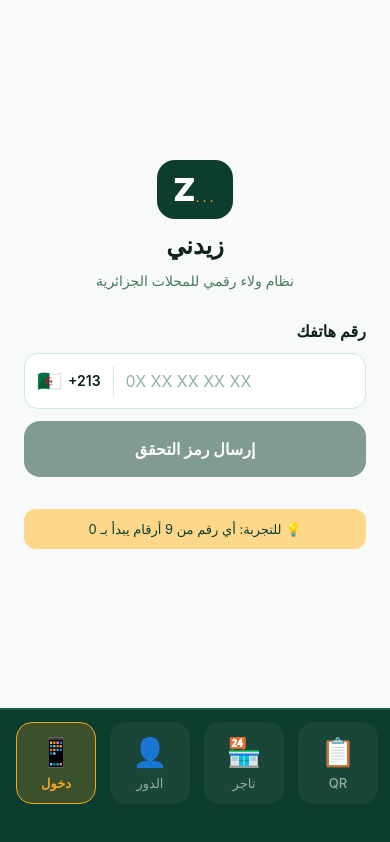
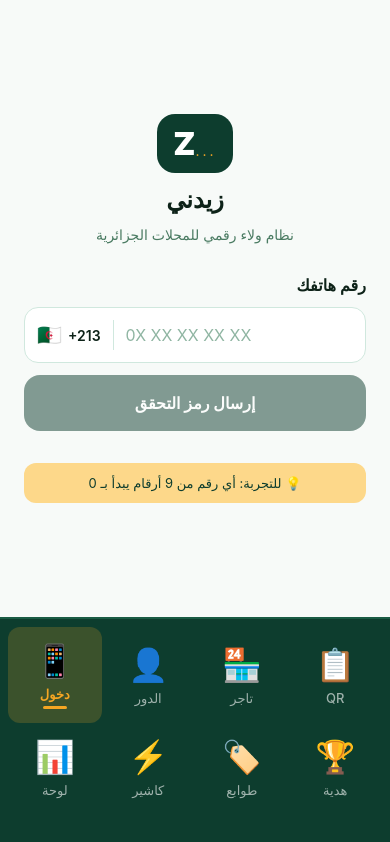
Before and after one commit to AbouSaad22/zidme-app, a React Native app: screen / in a window 390 px wide. Built offline with nearby package versions, Linux system fonts and the light colour scheme.

Commit message:
Nav bar: 4x2 grid layout, large icons 32px, text 13px

```diff
--- a/App.js
+++ b/App.js
@@ -1098,24 +1098,22 @@ export default function App() {
   return (
     <View style={{ flex: 1 }}>
       {screens[screen] || screens['PhoneLogin']}
-      {/* Nav Bar */}
-      <View style={{ backgroundColor: C.primary, borderTopWidth: 2, borderTopColor: C.primaryLight }}>
-        <ScrollView horizontal showsHorizontalScrollIndicator={false}
-          contentContainerStyle={{ paddingHorizontal: 12, paddingTop: 12, paddingBottom: 40, gap: 6, flexDirection: 'row' }}>
+      {/* Nav Bar - Grid 4x2 */}
+      <View style={{ backgroundColor: C.primary, borderTopWidth: 2, borderTopColor: C.primaryLight, paddingBottom: 32, paddingTop: 8, paddingHorizontal: 8 }}>
+        <View style={{ flexDirection: 'row', flexWrap: 'wrap' }}>
           {NAV_ITEMS.map(({ label, screen: s, icon }) => (
             <TouchableOpacity key={s} onPress={() => navigate(s)} activeOpacity={0.7}
-              style={{ alignItems: 'center', justifyContent: 'center',
-                paddingVertical: 12, paddingHorizontal: 18,
-                minWidth: 80, minHeight: 72,
-                backgroundColor: screen === s ? 'rgba(245,166,35,0.2)' : 'rgba(255,255,255,0.05)',
-                borderRadius: 16, marginHorizontal: 4,
-                borderWidth: screen === s ? 1.5 : 0, borderColor: C.accent }}>
-              <Text style={{ fontSize: 28 }}>{icon}</Text>
-              <Text style={{ fontSize: 13, color: screen === s ? C.accent : 'rgba(255,255,255,0.55)',
-                fontWeight: screen === s ? '800' : '500', textAlign: 'center', marginTop: 6 }}>{label}</Text>
+              style={{ width: '25%', alignItems: 'center', justifyContent: 'center',
+                paddingVertical: 14,
+                backgroundColor: screen === s ? 'rgba(245,166,35,0.2)' : 'transparent',
+                borderRadius: 12 }}>
+              <Text style={{ fontSize: 32 }}>{icon}</Text>
+              <Text style={{ fontSize: 13, color: screen === s ? C.accent : 'rgba(255,255,255,0.6)',
+                fontWeight: screen === s ? '800' : '500', marginTop: 6, textAlign: 'center' }}>{label}</Text>
+              {screen === s && <View style={{ width: 24, height: 3, borderRadius: 2, backgroundColor: C.accent, marginTop: 4 }} />}
             </TouchableOpacity>
           ))}
-        </ScrollView>
+        </View>
       </View>
     </View>
   );
```
